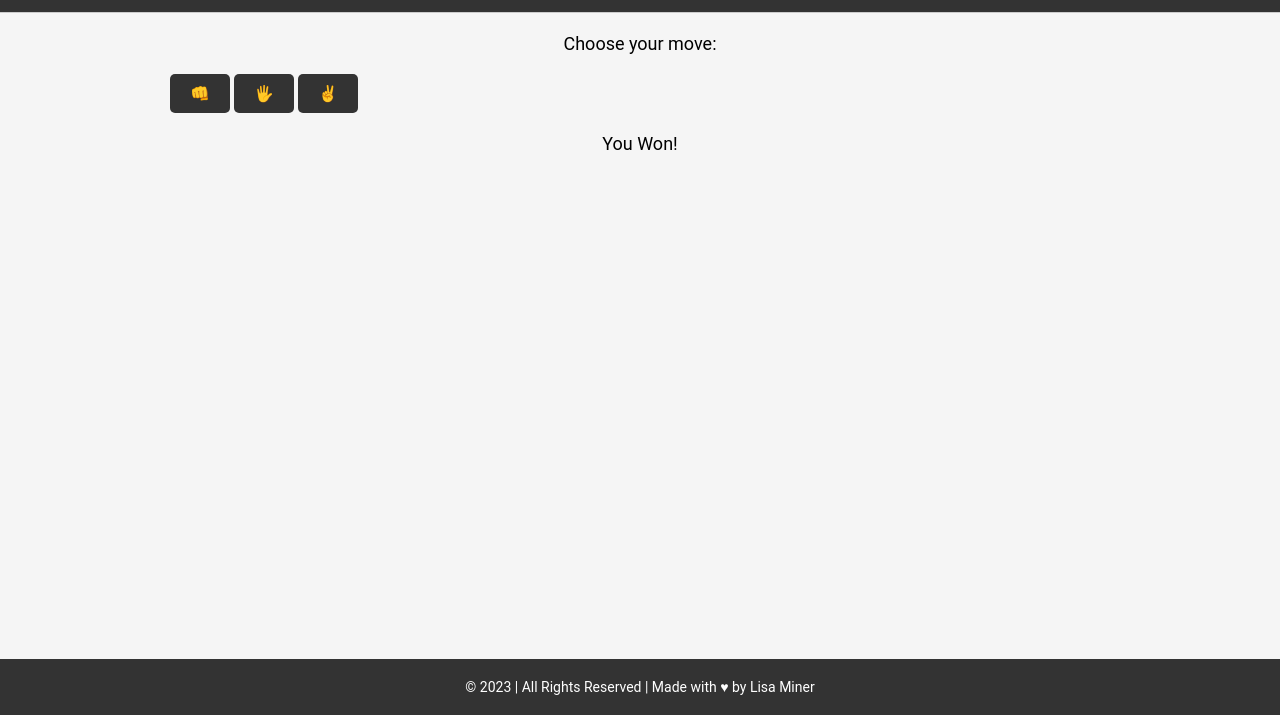
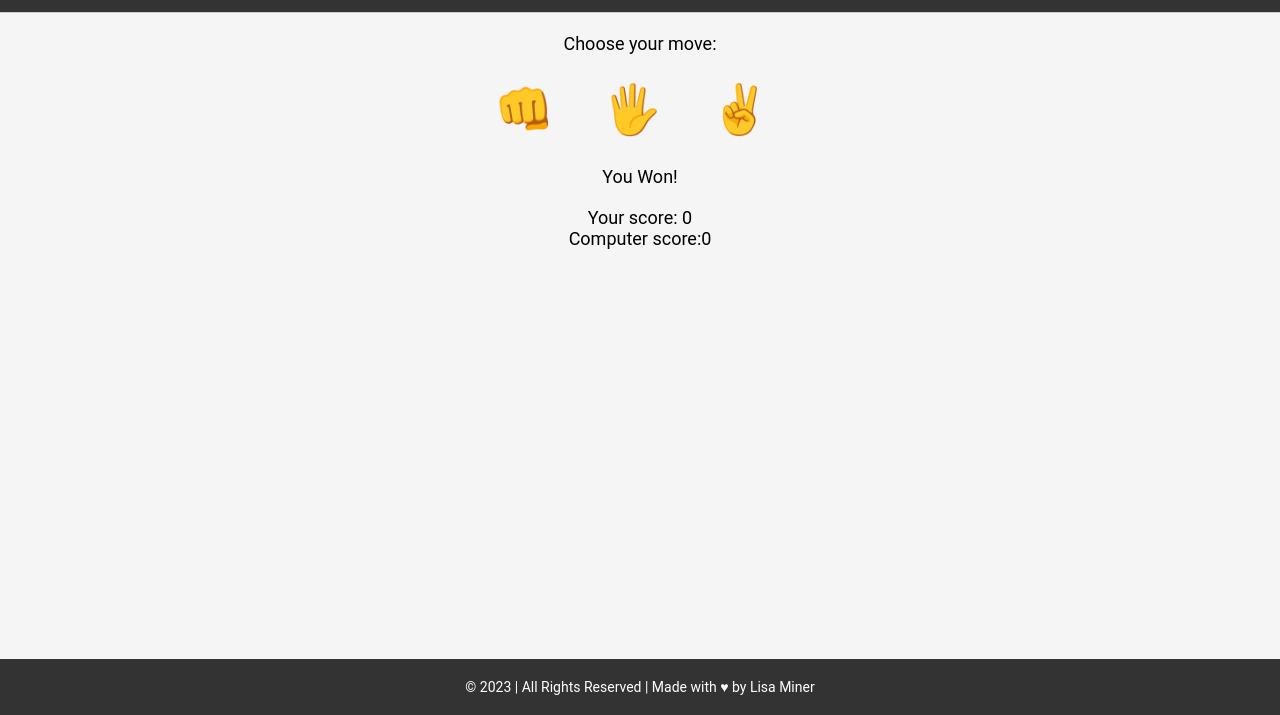
Before and after one commit to midnightmoet/Rock_Paper_Scissors_2.0, a plain HTML site: page index.html in a window 1280 px wide. Shown: the part 85-800 px from the top of the page. Drawn offline with Linux system fonts and the light colour scheme.

Commit message:
Working on style.css file

```diff
--- a/index.html
+++ b/index.html
@@ -28,6 +28,9 @@
                 <button id="scissors" class="button">&#x270c;</button>
             </div>
 			<p id="result">You Won!</p>
+			<p id="scores">
+				Your score: <span id="playerScore">0</span> <br> Computer score:<span id="computerScore">0</span>
+			</p>
         </div>
 
 		<!-- Staple footer for my apps -->
--- a/style.css
+++ b/style.css
@@ -56,22 +56,23 @@ header nav ul li a:hover {
 }
 
 .button-container {
-    display: inline-block;
+    display: flex;
+    justify-content: center;
+    align-items: center;
     margin-right: 16px;
 }
 
 button {
-    background: #333;
-    color: white;
-    border: none;
-    padding: 10px 20px;
-    font-size: 16px;
-    cursor: pointer;
-    border-radius: 5px;
+  border: none;
+    background: #f5f5f5;
+  font-size: 3rem;
+  margin: 0 0.5rem;
+    padding: 0.5rem 1rem;
 }
 
 button:hover {
     background: green;
+    border-radius: 50%;
 }
 
 footer {
```
